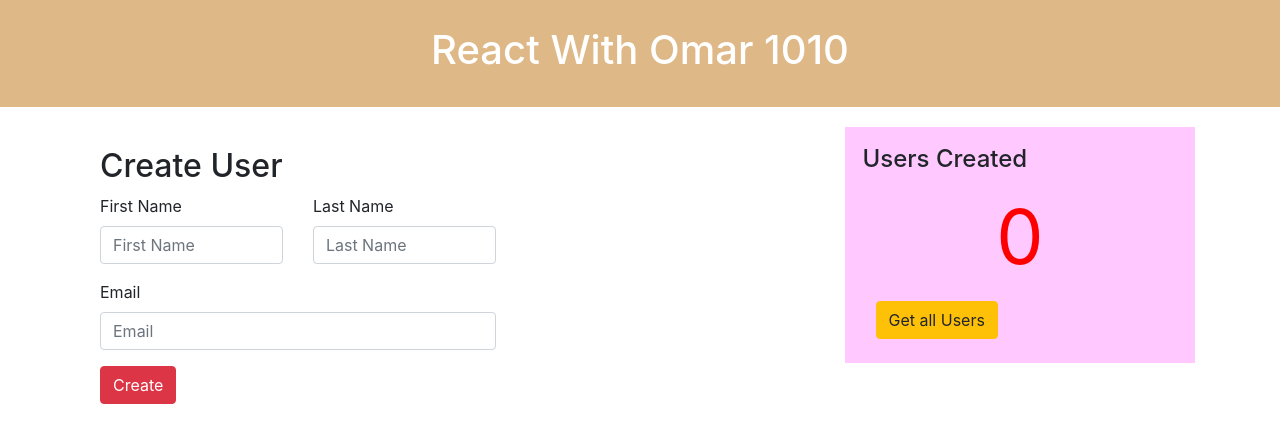
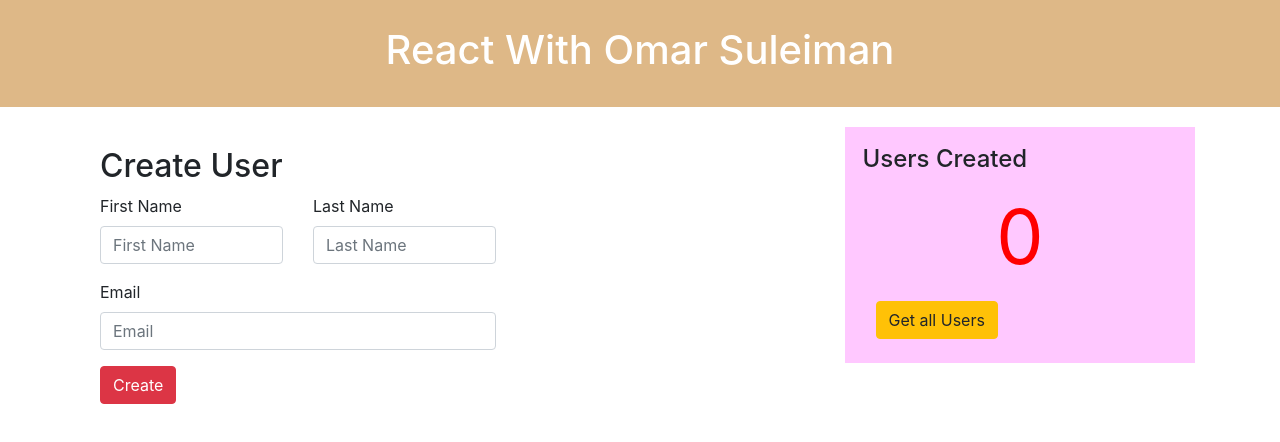
Before and after one commit to omarxs2/react-nodejs-gke, a React (Create React App) app in the folder my-app/: page / in a window 1280 px wide. Shown: the top 442 px of the page. Built offline with nearby package versions, Linux system fonts and the light colour scheme.

Commit message:
new version

```diff
--- a/my-app/src/components/Header.js
+++ b/my-app/src/components/Header.js
@@ -3,7 +3,7 @@ import React from 'react'
 export const Header = () => {
     return(
         <div className="header">
-            <h1>React With Omar 1010</h1>
+            <h1>React With Omar Suleiman</h1>
         </div>
     )
 }
```
